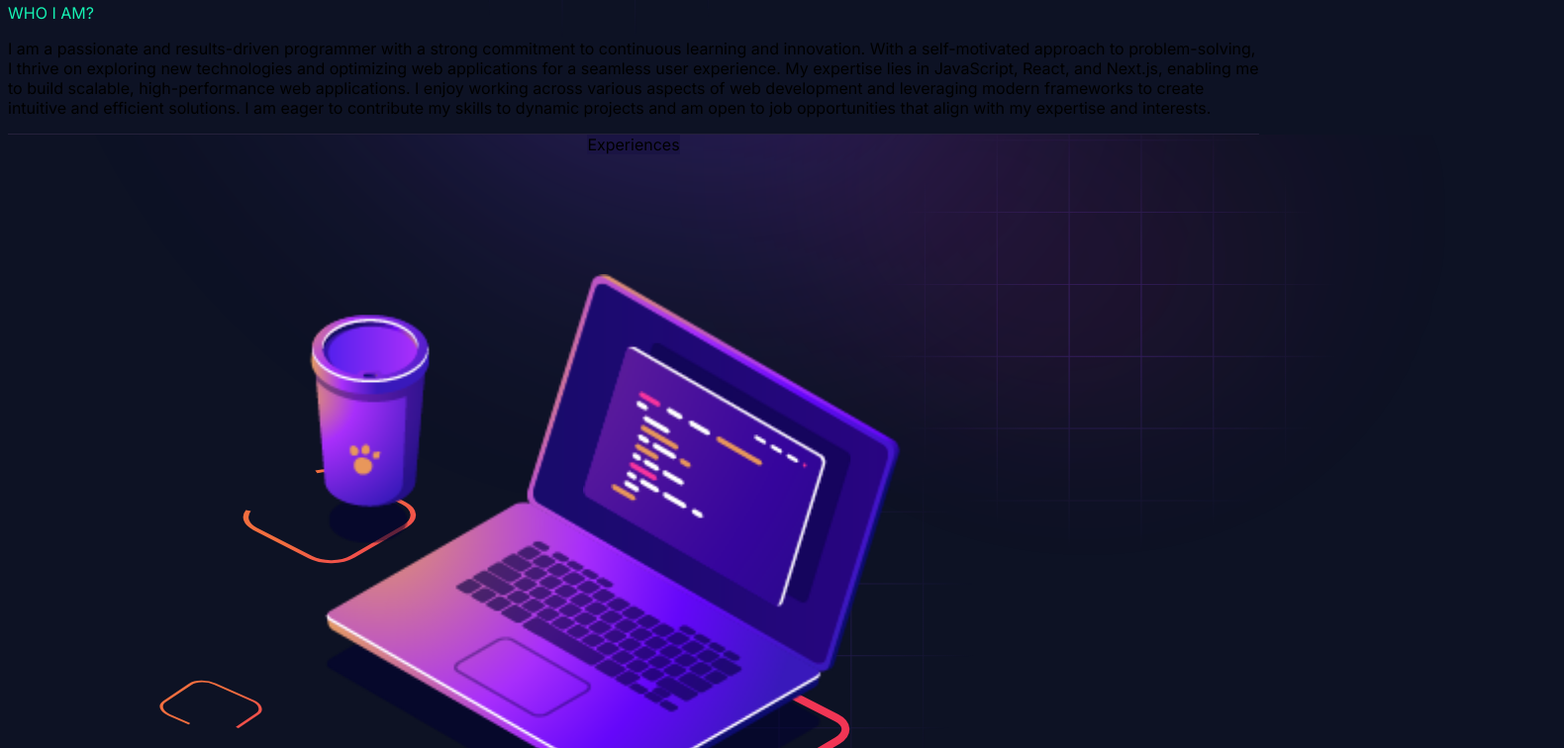
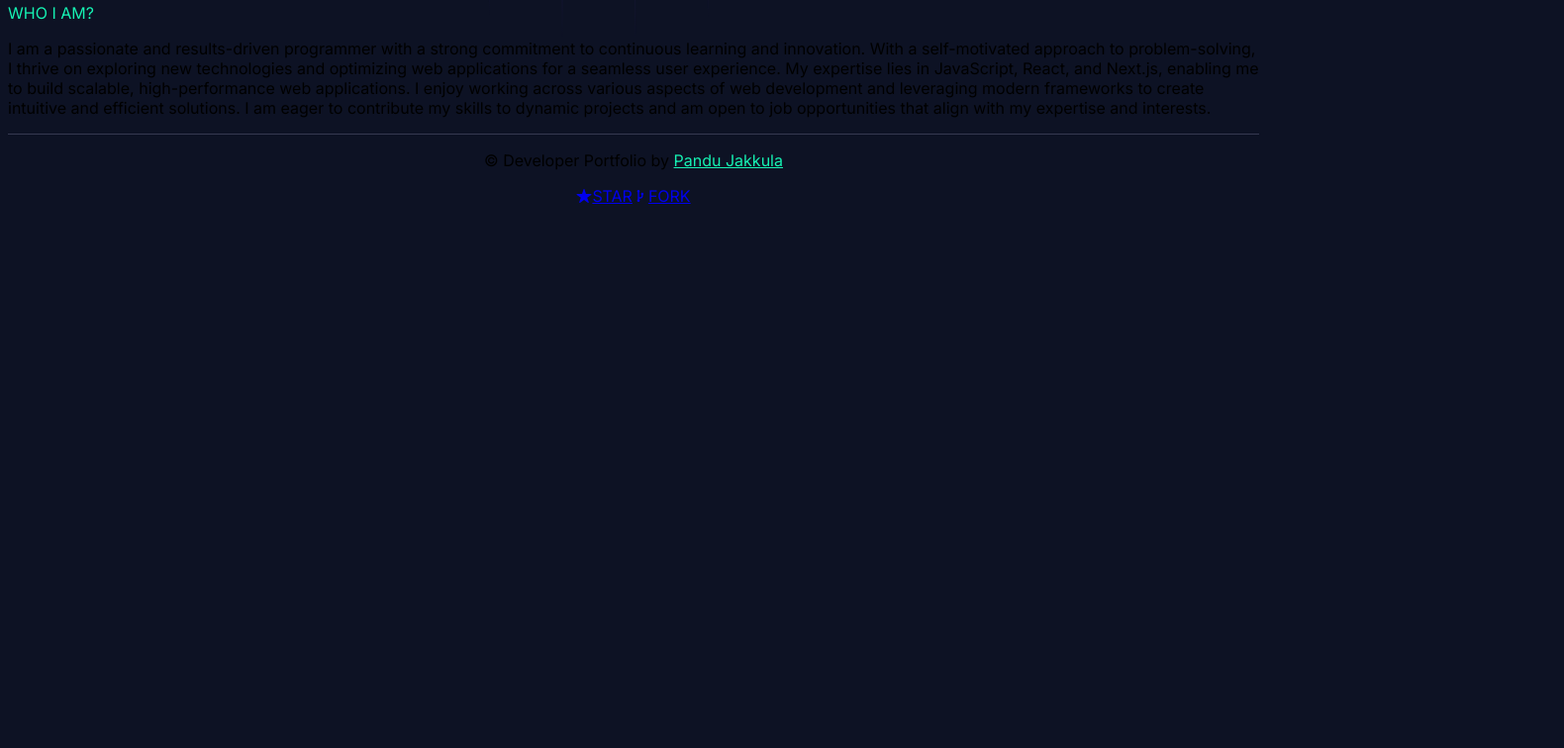
Before and after one commit to Jakkula-pandu/portfolio, a Next.js app: page / in a window 1280 px wide. Shown: the part 1500-2256 px from the top of the page at 99% size, 1580 px wide, since content can reach past the window. After the commit the page ends 1716 px from the top, so only its background shows below. Built offline with nearby package versions, Linux system fonts and the light colour scheme.

Commit message:
serve\\\\about

```diff
--- a/app/page.js
+++ b/app/page.js
@@ -47,12 +47,12 @@ export default async function Home() {
     <div suppressHydrationWarning >
       <HeroSection />
       <AboutSection />
-      <Experience />
+      {/* <Experience />
       <Skills />
       <Projects />
       <Education />
-      {/* <Service blogs={services} /> */}
-      <ContactSection />
+      <Service blogs={services} />
+      <ContactSection /> */}
 
     </div>
   )
```
